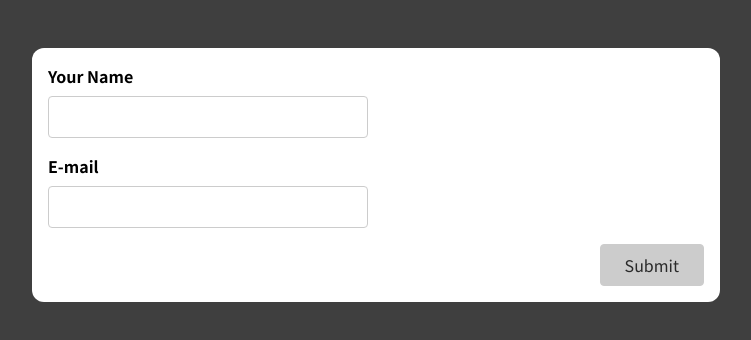
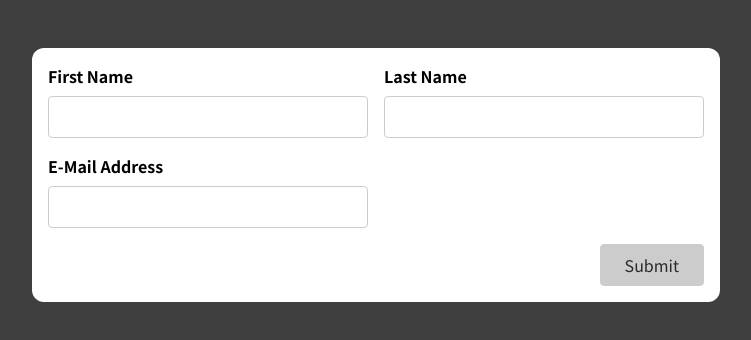
Before and after one commit to eduardoquerido/react-project2, a React (Create React App) app in the folder project-demo-9-working-with-forms-and-user-input/: page / in a window 1280 px wide. Shown: the top 340 px of the page, without its empty margins (264-1015 px from the left). Built offline with nearby package versions, Linux system fonts and the light colour scheme.

Commit message:
Adding new hook and using it on a new form

```diff
--- a/project-demo-9-working-with-forms-and-user-input/src/App.js
+++ b/project-demo-9-working-with-forms-and-user-input/src/App.js
@@ -1,9 +1,9 @@
-import SimpleInput from './components/SimpleInput';
+import BasicForm from "./components/BasicForm";
 
 function App() {
   return (
     <div className="app">
-      <SimpleInput />
+      <BasicForm />
     </div>
   );
 }
--- a/project-demo-9-working-with-forms-and-user-input/src/components/BasicForm.js
+++ b/project-demo-9-working-with-forms-and-user-input/src/components/BasicForm.js
@@ -1,22 +1,107 @@
+import useInput2 from "./hooks/use-input2";
+
 const BasicForm = (props) => {
+  const {
+    value: nameValue,
+    isValid: nameIsValid,
+    hasError: nameHasError,
+    valueChangeHandler: nameChangeHandler,
+    inputBlurHandler: nameInputBlurHandler,
+    reset: resetName,
+  } = useInput2((value) => value.trim() !== "");
+
+  const {
+    value: lastNameValue,
+    isValid: lastNameIsValid,
+    hasError: lastNameHasError,
+    valueChangeHandler: lastNameChangeHandler,
+    inputBlurHandler: lastNameInputBlurHandler,
+    reset: resetLastName,
+  } = useInput2((value) => value.trim() !== "");
+
+  const {
+    value: emailValue,
+    isValid: emailIsValid,
+    hasError: emailHasError,
+    valueChangeHandler: emailhangeHandler,
+    inputBlurHandler: emailInputBlurHandler,
+    reset: resetEmail,
+  } = useInput2((value) => value.trim() !== "" && value.trim().includes("@"));
+
+  let formIsValid = false;
+
+  if (nameIsValid && emailIsValid && lastNameIsValid) {
+    formIsValid = true;
+  }
+
+  const formSubmissionHandler = (event) => {
+    event.preventDefault();
+
+    if (!formIsValid) {
+      return;
+    }
+
+    console.log(emailValue, nameValue, lastNameValue);
+    resetName();
+    resetEmail();
+    resetLastName();
+  };
+
+  const inputNameClasses = nameHasError
+    ? "form-control invalid"
+    : "form-control";
+  const inputEmailClasses = emailHasError
+    ? "form-control invalid"
+    : "form-control";
+  const inputLastNameClasses = lastNameHasError
+    ? "form-control invalid"
+    : "form-control";
+
   return (
-    <form>
-      <div className='control-group'>
-        <div className='form-control'>
-          <label htmlFor='name'>First Name</label>
-          <input type='text' id='name' />
+    <form onSubmit={formSubmissionHandler}>
+      <div className="control-group">
+        <div className={inputNameClasses}>
+          <label htmlFor="name">First Name</label>
+          <input
+            type="text"
+            id="name"
+            value={nameValue}
+            onChange={nameChangeHandler}
+            onBlur={nameInputBlurHandler}
+          />
+          {nameHasError && (
+            <p className="error-text">Name must not be empty.</p>
+          )}
         </div>
-        <div className='form-control'>
-          <label htmlFor='name'>Last Name</label>
-          <input type='text' id='name' />
+        <div className={inputLastNameClasses}>
+          <label htmlFor="name">Last Name</label>
+          <input
+            type="text"
+            id="name"
+            value={lastNameValue}
+            onChange={lastNameChangeHandler}
+            onBlur={lastNameInputBlurHandler}
+          />
+          {lastNameHasError && (
+            <p className="error-text">Last Name must not be empty.</p>
+          )}
         </div>
       </div>
-      <div className='form-control'>
-        <label htmlFor='name'>E-Mail Address</label>
-        <input type='text' id='name' />
+      <div className={inputEmailClasses}>
+        <label htmlFor="name">E-Mail Address</label>
+        <input
+          type="text"
+          id="name"
+          value={emailValue}
+          onChange={emailhangeHandler}
+          onBlur={emailInputBlurHandler}
+        />
+        {emailHasError && (
+          <p className="error-text">Please enter a valid email address</p>
+        )}
       </div>
-      <div className='form-actions'>
-        <button>Submit</button>
+      <div className="form-actions">
+        <button disabled={!formIsValid}>Submit</button>
       </div>
     </form>
   );
--- /dev/null
+++ b/project-demo-9-working-with-forms-and-user-input/src/components/hooks/use-input2.js
@@ -0,0 +1,33 @@
+import { useState } from "react";
+
+const useInput2 = (validateValue) => {
+  const [value, setValue] = useState("");
+  const [isTouched, setIsTouched] = useState(false);
+
+  const isValid = validateValue(value);
+  const hasError = !isValid && isTouched;
+
+  const valueChangeHandler = (event) => {
+    setValue(event.target.value);
+  };
+
+  const inputBlurHandler = () => {
+    setIsTouched(true);
+  };
+
+  const reset = () => {
+    setValue("");
+    setIsTouched(false);
+  };
+
+  return {
+    value,
+    isValid,
+    hasError,
+    valueChangeHandler,
+    inputBlurHandler,
+    reset,
+  };
+};
+
+export default useInput2;
```
